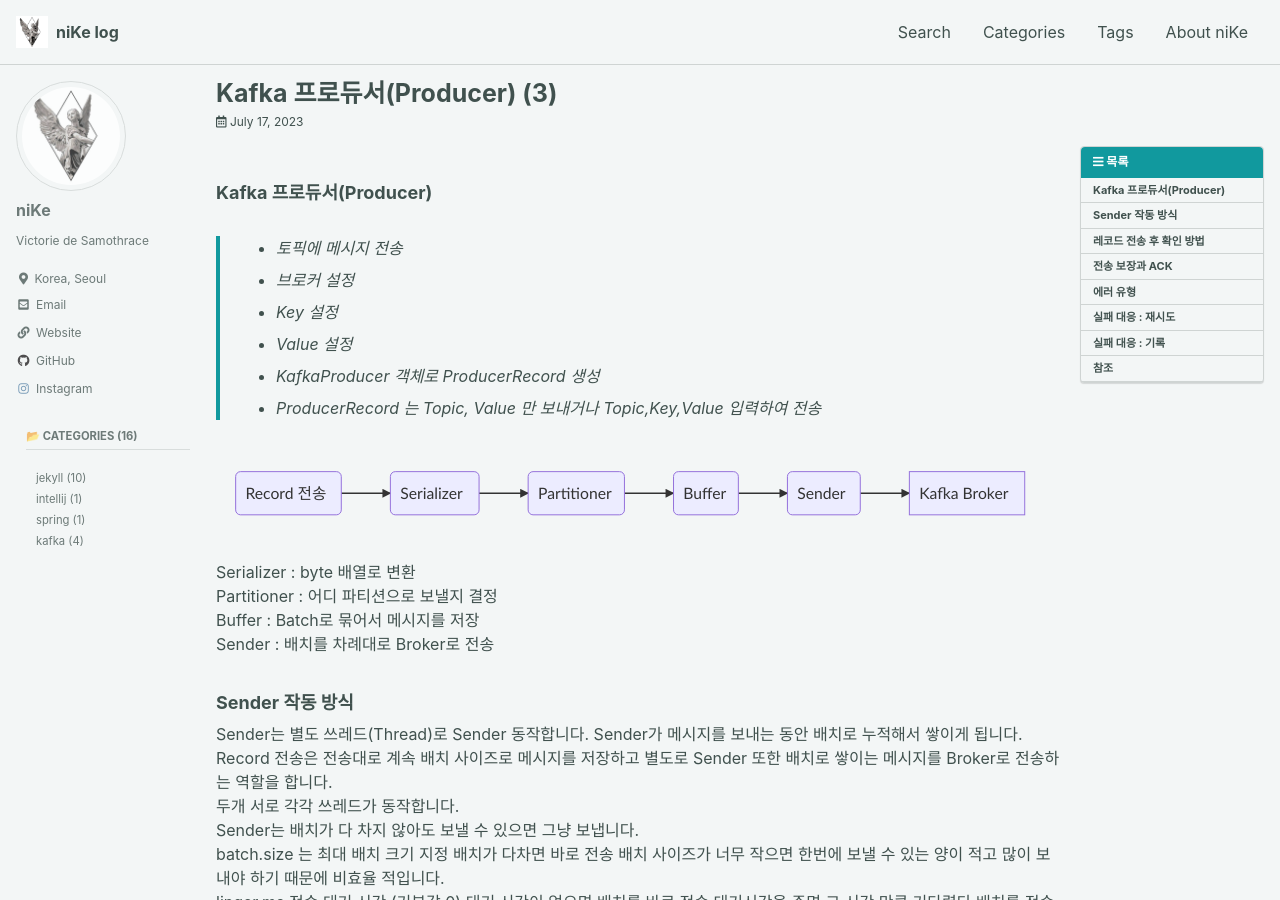
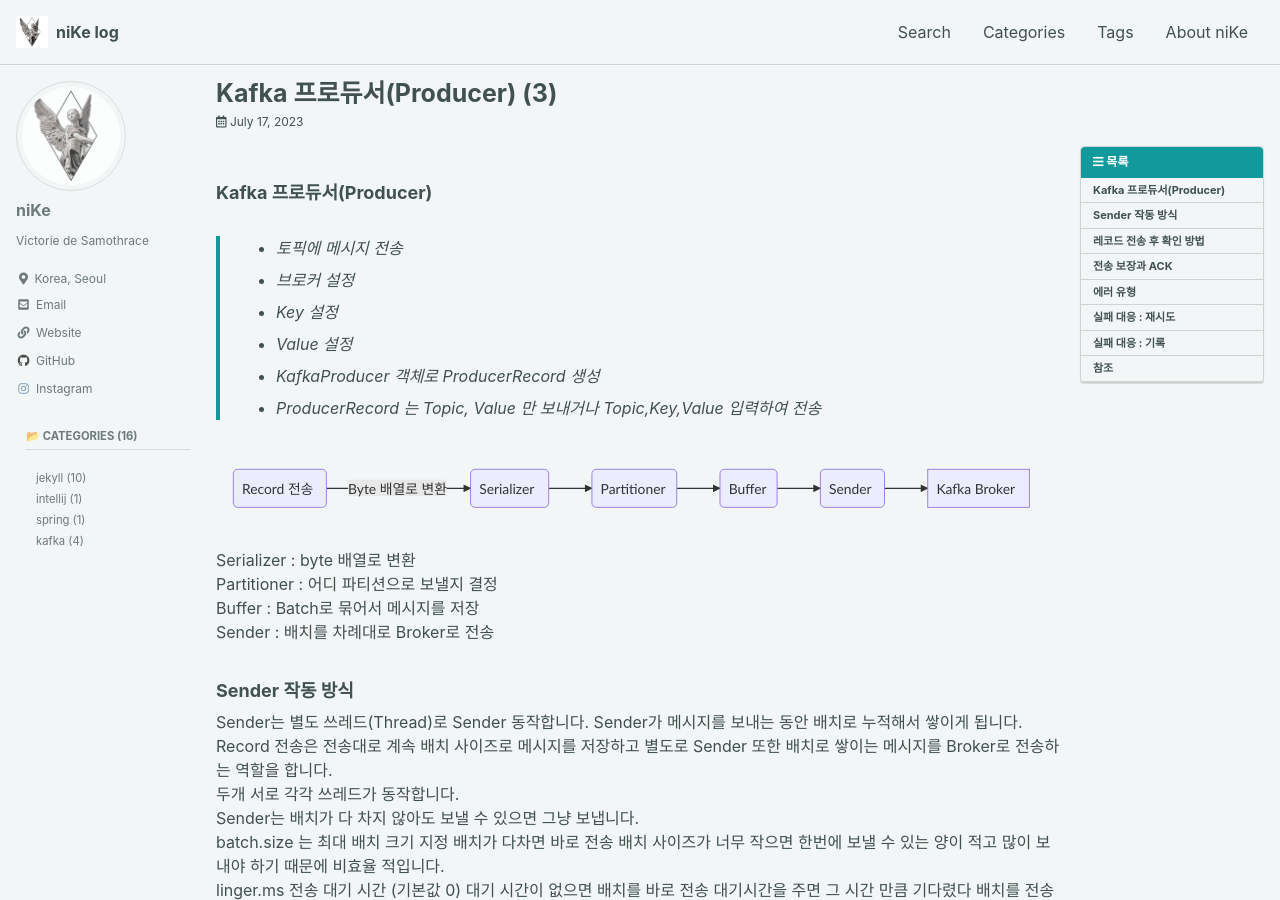
Before and after one commit to KwakTaeMin/KwakTaeMin.github.io, a Jekyll site: the page built from _posts/2023-07-17-Kafka 프로듀서(producer)(3).md, in a window 1280 px wide and 900 px high. Built offline with Jekyll 4.4.1, drawn with Linux system fonts in a browser that asks for light colours; cached includes are drawn as plain includes; some web fonts are replaced; comment, search, counter and statistics services are not loaded.

Commit message:
카프카 프로듀서 포스팅

```diff
--- a/_posts/2023-07-17-Kafka 프로듀서(producer)(3).md
+++ b/_posts/2023-07-17-Kafka 프로듀서(producer)(3).md
@@ -26,7 +26,7 @@ date: 2023-07-17T1:00:00Z
 
 <div class="mermaid">
 graph LR;
-  A(Record 전송)-->B(Serializer);
+  A(Record 전송)-->|Byte 배열로 변환|B(Serializer);
   B-->C(Partitioner);
   C-->D(Buffer);
   D-->F(Sender);
```
